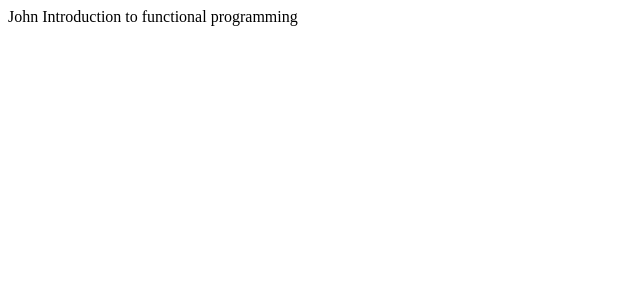
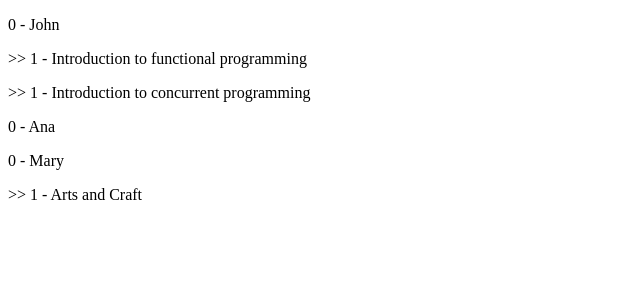
Before and after one commit to Iolch/iolch-ngx-tree, an Angular app: page / in a window 1280 px wide. Shown: the top 300 px of the page, without its empty margins (0-640 px from the left). Built offline with nearby package versions, Linux system fonts and the light colour scheme.

Commit message:
fix resolve componente de arvore

```diff
--- a/src/app/app.component.html
+++ b/src/app/app.component.html
@@ -1,9 +1,9 @@
 <ngx-tree [config]="config">
     <ng-template ngxTreeNode let-node>
-        {{ node.name }}
+        <p> {{node.level}} - {{ node.name }}</p>
     </ng-template>
 
     <ng-template ngxTreeNode property="classes" let-node>
-        {{ node.name }}
+        <p> >> {{node.level}} - {{ node.name }}</p>
     </ng-template>
 </ngx-tree>
--- a/src/app/app.component.ts
+++ b/src/app/app.component.ts
@@ -4,7 +4,7 @@ import { NgxTreeConfig } from 'src/components/tree';
 
 interface Teacher {
   name: string;
-  classes: Classes[];
+  classes?: Classes[];
 }
 
 interface Classes {
@@ -29,7 +29,23 @@ export class AppComponent {
             {
               name: 'Introduction to functional programming',
               hours: 180,
-            }
+            },
+            {
+              name: 'Introduction to concurrent programming',
+              hours: 180,
+            },
+          ]
+        },
+        {
+          name: 'Ana'
+        },
+        {
+          name: 'Mary',
+          classes: [
+            {
+              name: 'Arts and Craft',
+              hours: 180,
+            },
           ]
         }
       ],
--- a/src/components/tree/tree.component.html
+++ b/src/components/tree/tree.component.html
@@ -1,9 +1,5 @@
-<ng-container *ngIf="config">
-    <ng-container *ngFor="let node of config.nodes">
-        <ng-container *ngTemplateOutlet="treeLevels[0].template; context: {$implicit: node}"></ng-container>
-
-        <ng-container *ngFor="let subnode of node[treeLevels[1].property]">
-            <ng-container *ngTemplateOutlet="treeLevels[1].template; context: {$implicit: subnode}"></ng-container>
-        </ng-container>
+<ng-container *ngIf="flatTree">
+    <ng-container *ngFor="let node of flatTree">
+        <ng-container *ngTemplateOutlet="node.template; context: {$implicit: node}"></ng-container>
     </ng-container>
 </ng-container>
--- a/src/components/tree/tree.component.ts
+++ b/src/components/tree/tree.component.ts
@@ -16,20 +16,37 @@ export class NgxTreeComponent {
 
   protected treeLevels!: Level[];
 
+  protected flatTree: any[];
+
   @Input() config!: NgxTreeConfig<any>;
 
   @ContentChildren(NgxTreeNodeDirective) set treeNode(treeNodes: QueryList<NgxTreeNodeDirective>) {
-    console.log('treeNodes', treeNodes);
-
     treeNodes.forEach((treeNode: NgxTreeNodeDirective, level) => {
       this.treeLevels[level] = {
         template: treeNode.template,
         property: treeNode.property
       };
     });
+
+    this.toFlatTree(this.config.nodes);
   }
 
   constructor() {
+    this.flatTree = [];
     this.treeLevels = [];
   }
+
+  private toFlatTree(nodes: any[], level = 0){
+    nodes.forEach((node: any) => this.checkNode(node, level));
+  }
+
+  private checkNode(node: any, level = 0){
+    this.flatTree.push({...node, template: this.treeLevels[level].template, level});
+
+    const { property } = this.treeLevels[level +1] ?? {};
+    const child = node[property];
+    if(child){
+      this.toFlatTree(child, level + 1);
+    }
+  }
 }
```
